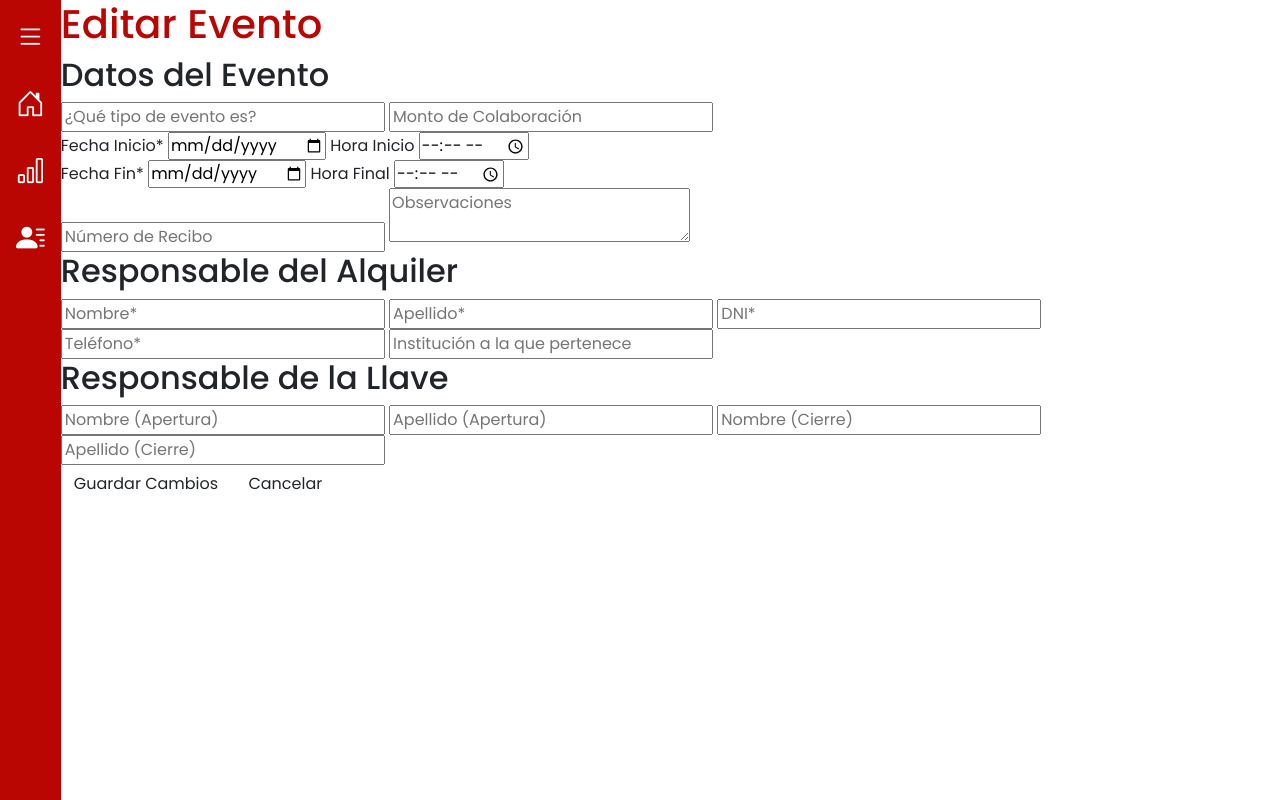
After one commit to ddalio/proyecto-alberdi-unrc-2025, a Flask app: template app/templates/editar_evento.html in a window 1280 px wide. The commit adds this page. Run offline with Flask 3, Linux system fonts and the light colour scheme; the template is opened without the code that fills it, so the values that code supplies are empty; some libraries are stand-ins or nearby versions.

Commit message:
editar-evento y detalles-evento backend added

```diff
--- a/app/templates/agegar_evento.html
+++ b/app/templates/agegar_evento.html
@@ -33,10 +33,10 @@ block content %}
   <input type="text" name="descripcion" required /><br />
 
   <label>Fecha Inicio:</label>
-  <input type="date" name="fecha_inicio" required /><br />
+  <input type=datetime-local name="fecha_inicio" step=3600 required></label></p>
 
   <label>Fecha Fin:</label>
-  <input type="date" name="fecha_fin" required /><br />
+  <input type=datetime-local name="fecha_fin" step=3600 required></label></p>
 
   <label>Observaciones:</label>
   <input type="text" name="observaciones" /><br />
--- /dev/null
+++ b/app/templates/editar_evento.html
@@ -0,0 +1,67 @@
+{% extends 'base.html' %}
+{% block title %}Editar Evento{% endblock %}
+
+{% block content %}
+<h1>Editar Evento</h1>
+<form action="{{ url_for('eventos_bp.editar_evento', id_evento=evento.id_evento) }}" method="POST">
+
+    <!-- Datos del Evento -->
+    <div class="datosEvento">
+        <h2>Datos del Evento</h2>
+
+        <input type="text" name="descripcion" placeholder="¿Qué tipo de evento es?" value="{{ evento.descripcion }}" required>
+        <input type="number" step="0.01" name="monto_total" placeholder="Monto de Colaboración" value="{{ evento.monto_total }}" required>
+
+        <div>
+            <div>
+                <label>Fecha Inicio*</label>
+                <input type="date" name="fecha_inicio" value="{{ evento.fecha_inicio.strftime('%Y-%m-%d') }}" required>
+                <label>Hora Inicio</label>
+                <input type="time" name="hora_inicio" value="{{ evento.fecha_inicio.strftime('%H:%M') }}">
+            </div>
+            <div>
+                <label>Fecha Fin*</label>
+                <input type="date" name="fecha_fin" value="{{ evento.fecha_fin.strftime('%Y-%m-%d') }}" required>
+                <label>Hora Final</label>
+                <input type="time" name="hora_fin" value="{{ evento.fecha_fin.strftime('%H:%M') }}">
+            </div>
+        </div>
+
+        <input type="text" name="nro_recibo" placeholder="Número de Recibo" value="{{ evento.nro_recibo or '' }}">
+        <textarea name="observaciones" placeholder="Observaciones">{{ evento.observaciones or '' }}</textarea>
+    </div>
+
+    <!-- Responsable del Alquiler -->
+    <div class="responsableAlquiler">
+        <h2>Responsable del Alquiler</h2>
+
+        <input type="text" name="nombre" placeholder="Nombre*" value="{{ evento.cliente.nombre }}" required>
+        <input type="text" name="apellido" placeholder="Apellido*" value="{{ evento.cliente.apellido }}" required>
+        <input type="text" name="dni" placeholder="DNI*" value="{{ evento.cliente.dni }}" required>
+        <input type="text" name="telefono" placeholder="Teléfono*" value="{{ evento.cliente.telefono }}" required>
+        <input type="text" name="institucion" placeholder="Institución a la que pertenece" value="{{ evento.cliente.institucion or '' }}">
+    </div>
+
+    <!-- Responsable de la Llave -->
+    <div class="responsableLlave">
+        <h2>Responsable de la Llave</h2>
+
+        <input type="text" name="nombre_apertura" placeholder="Nombre (Apertura)"
+               value="{{ evento.responsable_apertura.nombre if evento.responsable_apertura else '' }}">
+        <input type="text" name="apellido_apertura" placeholder="Apellido (Apertura)"
+               value="{{ evento.responsable_apertura.apellido if evento.responsable_apertura else '' }}">
+
+        <input type="text" name="nombre_cierre" placeholder="Nombre (Cierre)"
+               value="{{ evento.responsable_cierre.nombre if evento.responsable_cierre else '' }}">
+        <input type="text" name="apellido_cierre" placeholder="Apellido (Cierre)"
+               value="{{ evento.responsable_cierre.apellido if evento.responsable_cierre else '' }}">
+    </div>
+
+    <!-- Acciones -->
+    <div class="acciones">
+        <button type="submit" class="btn btn-add">Guardar Cambios</button>
+        <a href="{{ url_for('eventos_bp.eventos') }}" class="btn btn-cancel">Cancelar</a>
+    </div>
+
+</form>
+{% endblock %}
--- a/app/templates/eventos.html
+++ b/app/templates/eventos.html
@@ -63,9 +63,9 @@ title%} Eventos {% endblock %} {% block content %}
         evento.responsable_apertura.apellido}}
       </td>
       <td class="acciones">
-        <a href="" class="ver">📄</a>
+        <a href="{{ url_for('eventos_bp.detilles_evento', id_evento=evento.id_evento) }}" class="ver">📄</a>
         <a href="" class="pagar">💳</a>
-        <a href="" class="editar">✏️</a>
+        <a href="{{ url_for('eventos_bp.editar_evento', id_evento=evento.id_evento) }}" class="editar">✏️</a>
         <form
           action="{{ url_for('eventos_bp.eliminar_evento', id_evento=evento.id_evento) }}"
           method="POST"
```
Also changed, not shown: app/routes/eventos_routes.py (+44 -0 lines), app/templates/detalles_evento.html (added, +46 -0 lines), instance/alberdi.db.
